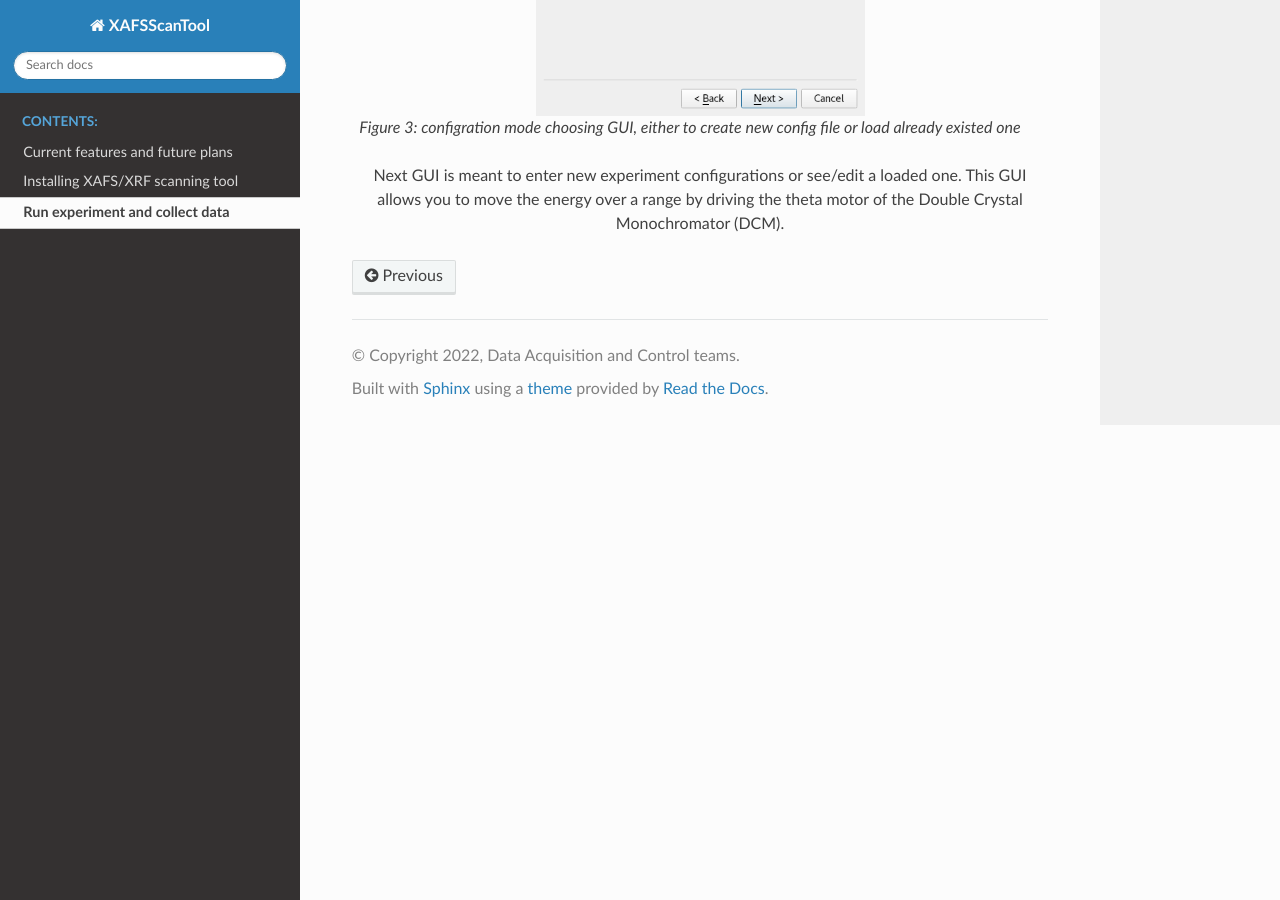
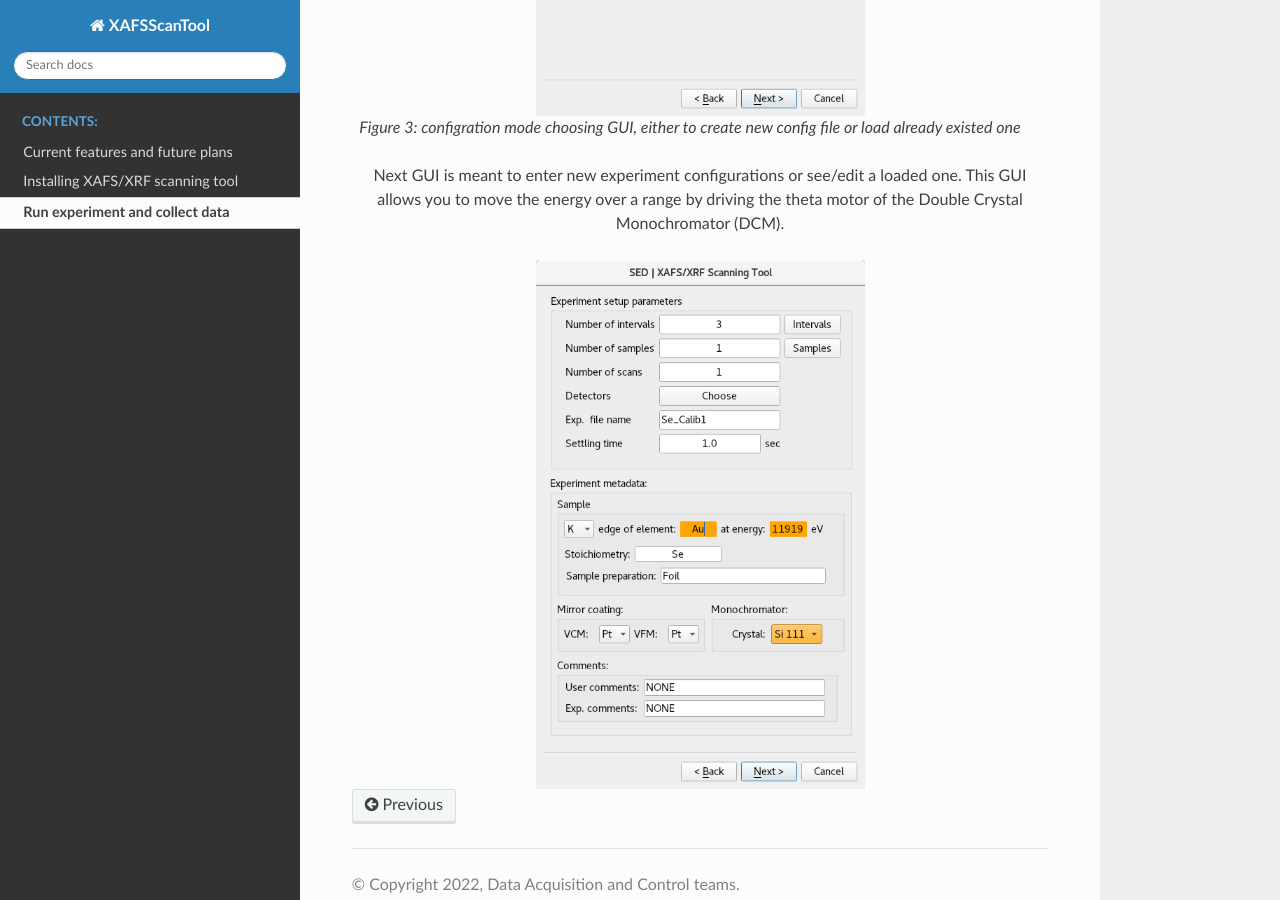
Before and after one commit to SESAME-Synchrotron/XAFSScanTool, a Sphinx documentation site: the page built from docs/source/runScan.rst, in a window 1280 px wide and 900 px high, scrolled down 4321 px. Built offline with Sphinx 7.4.7 and the Read the Docs theme 2.0.0, drawn with Linux system fonts in a browser that asks for light colours.

Commit message:
Update runScan.rst

```diff
--- a/docs/source/runScan.rst
+++ b/docs/source/runScan.rst
@@ -102,3 +102,8 @@ The scanning tool allows you to either enter new configuration and thus generate
    *Figure 3: configration mode choosing GUI, either to create new config file or load already existed one*
 
    Next GUI is meant to enter new experiment configurations or see/edit a loaded one. This GUI allows you to move the energy over a range by driving the theta motor of the Double Crystal Monochromator (DCM).
+
+.. figure:: /images/config.png
+   :align: center
+   :alt: proposal ID
+   :scale: 70%
```
